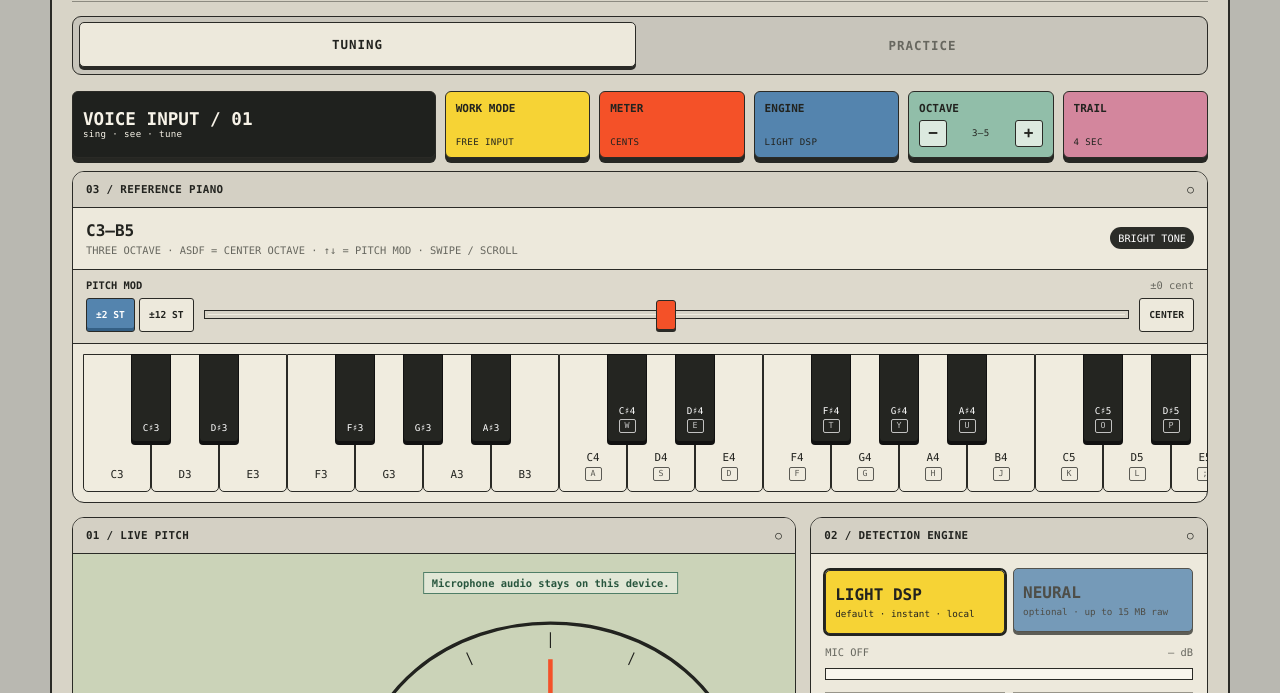
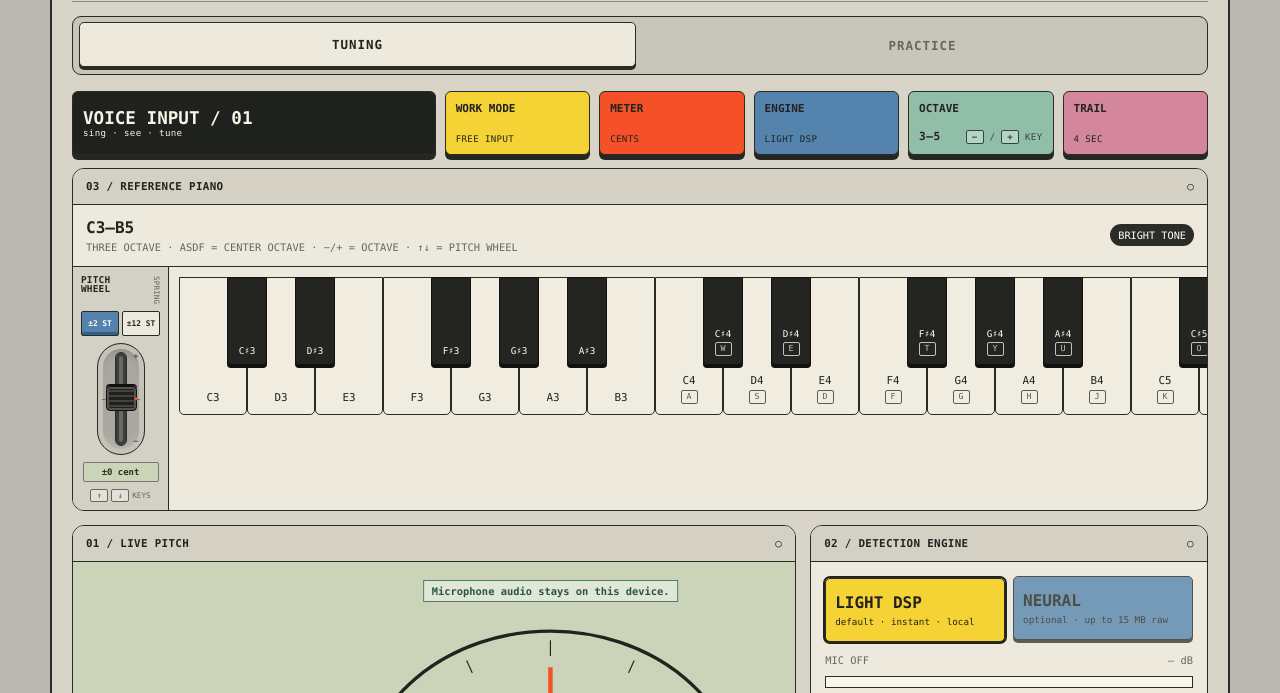
Before and after one commit to DECK6/pitch-lab, a website built with Vite: page index.html in a window 1280 px wide. Shown: the part 107-800 px from the top of the page. Built offline with nearby package versions, Linux system fonts and the light colour scheme.

Commit message:
fix: replace pitch controls with hardware-style wheel

```diff
--- a/src/styles.css
+++ b/src/styles.css
@@ -44,9 +44,10 @@ button.function-pad { cursor: pointer; }
 .function-pad small, .input-label small { font-size: 0.57rem; letter-spacing: 0.04em; }
 .yellow { background: var(--yellow); } .orange { background: var(--orange); } .blue { background: var(--blue); } .mint { background: var(--mint); } .pink { background: var(--pink); }
 .octave-pad { gap: 5px; }
-.octave-stepper { display: grid; grid-template-columns: 28px minmax(28px, 1fr) 28px; align-items: center; gap: 3px; }
-.octave-stepper button { width: 28px; min-height: 27px; padding: 0; border: 1px solid var(--line); border-radius: 3px; background: #dce9df; font-weight: 900; line-height: 1; cursor: pointer; }
-.octave-stepper small { text-align: center; }
+.octave-key-status { display: flex; align-items: center; justify-content: space-between; gap: 6px; }
+.octave-key-status > small:first-child { font-size: 0.7rem; font-weight: 900; }
+.octave-key-hint { white-space: nowrap; color: #33463d; }
+.octave-key-hint kbd, .pitch-mod-key-hint kbd { min-width: 18px; display: inline-grid; place-items: center; padding: 1px 3px; border: 1px solid currentColor; border-radius: 2px; background: rgb(255 255 255 / 34%); font: inherit; font-weight: 900; }
 
 .panel { border: 1.5px solid var(--line); border-radius: 12px; overflow: hidden; background: var(--paper); }
 .panel-head { min-height: 36px; display: flex; justify-content: space-between; align-items: center; padding: 0 13px; border-bottom: 1px solid var(--line); background: #d4d0c4; font-size: 0.68rem; letter-spacing: 0.03em; }
@@ -55,18 +56,27 @@ button.function-pad { cursor: pointer; }
 .piano-meta div { display: flex; flex-direction: column; gap: 4px; }
 .piano-meta small { color: var(--muted); font-size: 0.65rem; }
 .pill { padding: 5px 8px; color: #fff; background: #2b2c28; border-radius: 999px; font-size: 0.64rem; white-space: nowrap; }
-.pitch-modulation { padding: 9px 13px 11px; border-bottom: 1px solid var(--line); background: #ddd9cc; }
-.pitch-mod-heading { display: flex; justify-content: space-between; align-items: center; gap: 12px; margin-bottom: 7px; font-size: 0.65rem; }
-.pitch-mod-heading output { min-width: 72px; color: var(--muted); text-align: right; }
-.pitch-mod-controls { display: grid; grid-template-columns: auto minmax(140px, 1fr) auto; align-items: center; gap: 10px; }
-.pitch-mod-ranges { display: flex; gap: 4px; }
-.pitch-mod-controls button { min-height: 34px; padding: 0 9px; border: 1px solid var(--line); border-radius: 3px; background: var(--paper); font-size: 0.6rem; font-weight: 900; cursor: pointer; }
+.piano-performance { display: grid; grid-template-columns: 96px minmax(0, 1fr); min-width: 0; }
+.pitch-modulation { min-height: 158px; display: flex; flex-direction: column; align-items: center; gap: 7px; padding: 9px 8px 8px; border-right: 1px solid var(--line); background: #d3d0c5; }
+.pitch-mod-heading { width: 100%; display: flex; justify-content: space-between; align-items: flex-start; gap: 4px; font-size: 0.59rem; line-height: 0.95; letter-spacing: 0.02em; }
+.pitch-mod-heading span { color: var(--muted); font-size: 0.47rem; writing-mode: vertical-rl; }
+.pitch-mod-ranges { width: 100%; display: grid; grid-template-columns: 1fr 1fr; gap: 3px; }
+.pitch-mod-ranges button { min-height: 25px; padding: 0 2px; border: 1px solid var(--line); border-radius: 2px; background: var(--paper); font-size: 0.49rem; font-weight: 900; cursor: pointer; }
 .pitch-mod-ranges button[aria-pressed="true"] { background: var(--blue); color: #fff; box-shadow: inset 0 -3px 0 #345f84; }
-#pitch-mod-control { --pitch-mod-low: 50%; --pitch-mod-high: 50%; width: 100%; height: 34px; margin: 0; appearance: none; background: transparent; cursor: ew-resize; }
-#pitch-mod-control::-webkit-slider-runnable-track { height: 9px; border: 1px solid var(--line); background: linear-gradient(90deg, #f0ecdf 0 var(--pitch-mod-low), var(--blue) var(--pitch-mod-low) var(--pitch-mod-high), #f0ecdf var(--pitch-mod-high) 100%); box-shadow: inset 0 0 0 3px #d8d4c7; }
-#pitch-mod-control::-webkit-slider-thumb { width: 20px; height: 30px; margin-top: -11px; appearance: none; border: 1.5px solid var(--line); border-radius: 3px; background: var(--orange); box-shadow: 0 2px 0 var(--line); }
-#pitch-mod-control::-moz-range-track { height: 7px; border: 1px solid var(--line); background: linear-gradient(90deg, #f0ecdf 0 var(--pitch-mod-low), var(--blue) var(--pitch-mod-low) var(--pitch-mod-high), #f0ecdf var(--pitch-mod-high) 100%); }
-#pitch-mod-control::-moz-range-thumb { width: 20px; height: 28px; border: 1.5px solid var(--line); border-radius: 3px; background: var(--orange); box-shadow: 0 2px 0 var(--line); }
+.pitch-mod-wheel-stage { position: relative; width: 48px; height: 112px; flex: 0 0 112px; overflow: hidden; border: 1.5px solid var(--line); border-radius: 24px; background: #a9a79f; box-shadow: inset 0 0 0 5px #c5c2b8, inset 0 7px 10px rgb(0 0 0 / 18%), inset 0 -7px 10px rgb(255 255 255 / 24%); }
+.pitch-mod-wheel-stage::before { content: ""; position: absolute; z-index: 1; left: 4px; right: 4px; top: 50%; border-top: 1px solid #6f6e68; pointer-events: none; }
+.wheel-mark { position: absolute; z-index: 3; right: 5px; color: #565750; font-size: 0.55rem; font-weight: 900; line-height: 1; pointer-events: none; }
+.wheel-mark-up { top: 8px; }
+.wheel-mark-center { top: 50%; transform: translateY(-50%); color: var(--orange); }
+.wheel-mark-down { bottom: 8px; }
+#pitch-mod-control { --pitch-mod-low: 50%; --pitch-mod-high: 50%; position: absolute; z-index: 2; left: 50%; top: 50%; width: 94px; height: 30px; margin: 0; transform: translate(-50%, -50%) rotate(-90deg); appearance: none; background: transparent; touch-action: none; cursor: ns-resize; }
+#pitch-mod-control:focus-visible { outline: 2px solid #fff; outline-offset: 2px; filter: drop-shadow(0 0 0.5px #111) drop-shadow(0 0 2px #111); }
+#pitch-mod-control::-webkit-slider-runnable-track { height: 12px; border: 1px solid var(--line); border-radius: 8px; background: linear-gradient(90deg, #696a63 0 var(--pitch-mod-low), var(--orange) var(--pitch-mod-low) var(--pitch-mod-high), #696a63 var(--pitch-mod-high) 100%); box-shadow: inset 0 0 0 3px #3d3e39; }
+#pitch-mod-control::-webkit-slider-thumb { width: 25px; height: 31px; margin-top: -10.5px; appearance: none; border: 1.5px solid #10110f; border-radius: 4px; background: repeating-linear-gradient(90deg, #20211e 0 3px, #41423c 3px 5px); box-shadow: 2px 0 0 #10110f, inset 0 0 0 2px #52534c; }
+#pitch-mod-control::-moz-range-track { height: 10px; border: 1px solid var(--line); border-radius: 8px; background: linear-gradient(90deg, #696a63 0 var(--pitch-mod-low), var(--orange) var(--pitch-mod-low) var(--pitch-mod-high), #696a63 var(--pitch-mod-high) 100%); box-shadow: inset 0 0 0 3px #3d3e39; }
+#pitch-mod-control::-moz-range-thumb { width: 25px; height: 29px; border: 1.5px solid #10110f; border-radius: 4px; background: repeating-linear-gradient(90deg, #20211e 0 3px, #41423c 3px 5px); box-shadow: 2px 0 0 #10110f, inset 0 0 0 2px #52534c; }
+#pitch-mod-value { min-width: 76px; padding: 4px 3px; border: 1px solid #77776f; border-radius: 2px; background: var(--screen); color: #263126; font-size: 0.56rem; font-weight: 900; text-align: center; }
+.pitch-mod-key-hint { display: flex; align-items: center; gap: 3px; color: var(--muted); font-size: 0.48rem; white-space: nowrap; }
 .piano-scroll { overflow-x: auto; overscroll-behavior-inline: contain; -webkit-overflow-scrolling: touch; padding: 10px; scrollbar-color: #595b53 #cbc8bd; }
 .piano-surface { position: relative; width: calc(var(--white-count) * 68px); min-width: calc(var(--white-count) * 68px); height: 138px; }
 .white-keys { display: flex; height: 100%; }
@@ -154,10 +164,10 @@ footer { display: flex; justify-content: space-between; gap: 15px; margin-top: 1
   .diagnostic-grid { padding: 0 10px; }
   .piano-meta { align-items: flex-start; }
   .piano-meta small { max-width: 220px; }
-  .pitch-mod-controls { grid-template-columns: 1fr auto; gap: 7px; }
-  .pitch-mod-ranges { grid-column: 1 / -1; }
-  .pitch-mod-ranges button { flex: 1; min-height: 38px; }
-  #pitch-mod-center { min-height: 38px; }
+  .piano-performance { grid-template-columns: 82px minmax(0, 1fr); }
+  .pitch-modulation { padding-inline: 6px; }
+  .pitch-mod-ranges { grid-template-columns: 1fr; }
+  .pitch-mod-ranges button { min-height: 27px; }
   footer { flex-direction: column; gap: 3px; }
 }
 
@@ -166,6 +176,6 @@ footer { display: flex; justify-content: space-between; gap: 15px; margin-top: 1
 }
 
 @media (forced-colors: active) {
-  .function-pad, .engine-button, .mic-button, .piano-key, .pitch-mod-controls button, #pitch-mod-control { forced-color-adjust: auto; }
+  .function-pad, .engine-button, .mic-button, .piano-key, .pitch-mod-ranges button, #pitch-mod-control { forced-color-adjust: auto; }
   .progress-track span, .level-track span, .meter-needle { background: Highlight; stroke: Highlight; }
 }
--- a/src/ui/app.ts
+++ b/src/ui/app.ts
@@ -92,8 +92,6 @@ export class App {
     this.get<HTMLButtonElement>('mode-tuning').addEventListener('click', () => this.modeStore.set('tuning'));
     this.get<HTMLButtonElement>('mode-practice').addEventListener('click', () => this.modeStore.set('practice'));
     this.root.querySelector('.mode-switch')?.addEventListener('keydown', (event) => this.handleModeKeydown(event as KeyboardEvent));
-    this.get<HTMLButtonElement>('octave-down').addEventListener('click', () => this.piano.shiftOctave(-1));
-    this.get<HTMLButtonElement>('octave-up').addEventListener('click', () => this.piano.shiftOctave(1));
     window.addEventListener('pagehide', () => {
       void this.session.stop();
       void this.tone.dispose();
@@ -299,13 +297,9 @@ function shellMarkup(): string {
         <div class="function-pad yellow"><strong>WORK MODE</strong><small id="work-mode-value">FREE INPUT</small></div>
         <div class="function-pad orange"><strong>METER</strong><small>CENTS</small></div>
         <div class="function-pad blue"><strong>ENGINE</strong><small id="engine-value">LIGHT DSP</small></div>
-        <div class="function-pad mint octave-pad" role="group" aria-label="Reference keyboard octave">
+        <div class="function-pad mint octave-pad" role="status" aria-label="Reference keyboard octave" aria-live="polite">
           <strong>OCTAVE</strong>
-          <div class="octave-stepper">
-            <button id="octave-down" type="button" aria-label="Shift reference keyboard down one octave">−</button>
-            <small id="octave-value">3–5</small>
-            <button id="octave-up" type="button" aria-label="Shift reference keyboard up one octave">+</button>
-          </div>
+          <div class="octave-key-status"><small id="octave-value">3–5</small><small class="octave-key-hint"><kbd>−</kbd> / <kbd>+</kbd> KEY</small></div>
         </div>
         <div class="function-pad pink"><strong>TRAIL</strong><small>4 SEC</small></div>
       </div>
@@ -314,19 +308,25 @@ function shellMarkup(): string {
         <div id="tuning-piano-anchor">
           <section id="reference-piano-panel" class="panel piano-panel" aria-labelledby="piano-title">
             <div class="panel-head"><strong id="piano-title">03 / REFERENCE PIANO</strong><span aria-hidden="true">○</span></div>
-            <div class="piano-meta"><div><strong id="reference-range">C3–B5</strong><small>THREE OCTAVE · ASDF = CENTER OCTAVE · ↑↓ = PITCH MOD · SWIPE / SCROLL</small></div><span class="pill">BRIGHT TONE</span></div>
-            <div class="pitch-modulation" role="group" aria-label="Pitch modulation">
-              <div class="pitch-mod-heading"><strong>PITCH MOD</strong><output id="pitch-mod-value" for="pitch-mod-control">±0 cent</output></div>
-              <div class="pitch-mod-controls">
+            <div class="piano-meta"><div><strong id="reference-range">C3–B5</strong><small>THREE OCTAVE · ASDF = CENTER OCTAVE · −/+ = OCTAVE · ↑↓ = PITCH WHEEL</small></div><span class="pill">BRIGHT TONE</span></div>
+            <div class="piano-performance">
+              <div class="pitch-modulation" role="group" aria-label="Pitch modulation">
+                <div class="pitch-mod-heading"><strong>PITCH<br>WHEEL</strong><span>SPRING</span></div>
                 <div class="pitch-mod-ranges" aria-label="Pitch modulation range">
                   <button type="button" data-pitch-range="2" aria-pressed="true" aria-label="Use two semitone pitch modulation range">±2 ST</button>
                   <button type="button" data-pitch-range="12" aria-pressed="false" aria-label="Use twelve semitone pitch modulation range">±12 ST</button>
                 </div>
-                <input id="pitch-mod-control" type="range" min="-100" max="100" step="1" value="0" aria-label="Pitch modulation amount" aria-valuetext="±0 cent">
-                <button id="pitch-mod-center" type="button" aria-label="Center pitch modulation">CENTER</button>
+                <div class="pitch-mod-wheel-stage">
+                  <span class="wheel-mark wheel-mark-up" aria-hidden="true">+</span>
+                  <span class="wheel-mark wheel-mark-center" aria-hidden="true">•</span>
+                  <span class="wheel-mark wheel-mark-down" aria-hidden="true">−</span>
+                  <input id="pitch-mod-control" type="range" min="-100" max="100" step="1" value="0" orient="vertical" aria-orientation="vertical" aria-label="Pitch modulation amount" aria-valuetext="±0 cent">
+                </div>
+                <output id="pitch-mod-value" for="pitch-mod-control">±0 cent</output>
+                <small class="pitch-mod-key-hint"><kbd>↑</kbd><kbd>↓</kbd> KEYS</small>
               </div>
+              <div id="piano-keys" class="piano-scroll" aria-label="Three octave reference keyboard"></div>
             </div>
-            <div id="piano-keys" class="piano-scroll" aria-label="Three octave reference keyboard"></div>
           </section>
         </div>
 
--- a/src/ui/piano.ts
+++ b/src/ui/piano.ts
@@ -258,9 +258,8 @@ export class PianoView {
     const panel = this.root.closest<HTMLElement>('#reference-piano-panel');
     const slider = panel?.querySelector<HTMLInputElement>('#pitch-mod-control');
     const output = panel?.querySelector<HTMLOutputElement>('#pitch-mod-value');
-    const center = panel?.querySelector<HTMLButtonElement>('#pitch-mod-center');
     const rangeButtons = panel?.querySelectorAll<HTMLButtonElement>('[data-pitch-range]');
-    if (!slider || !output || !center || !rangeButtons) return;
+    if (!slider || !output || !rangeButtons?.length) return;
 
     const apply = (): void => {
       this.pitchModNormalized = Number(slider.value);
@@ -283,7 +282,6 @@ export class PianoView {
     slider.addEventListener('keyup', (event) => {
       if (['ArrowLeft', 'ArrowRight', 'ArrowUp', 'ArrowDown', 'Home', 'End', 'PageUp', 'PageDown'].includes(event.key)) reset();
     });
-    center.addEventListener('click', reset);
     rangeButtons.forEach((button) => button.addEventListener('click', () => {
       this.pitchModRangeSemitones = Number(button.dataset.pitchRange) === 12 ? 12 : 2;
       rangeButtons.forEach((candidate) => candidate.setAttribute('aria-pressed', String(candidate === button)));
@@ -310,5 +308,6 @@ export class PianoView {
 
 function isEditableTarget(target: EventTarget | null): boolean {
   if (!(target instanceof HTMLElement)) return false;
+  if (target instanceof HTMLInputElement && target.id === 'pitch-mod-control') return false;
   return target.isContentEditable || ['INPUT', 'TEXTAREA', 'SELECT'].includes(target.tagName);
 }
```
Also changed, not shown: docs/eng-review-test-plan.md (+1 -1 lines), tests/browser/app.spec.ts (+114 -4 lines).
